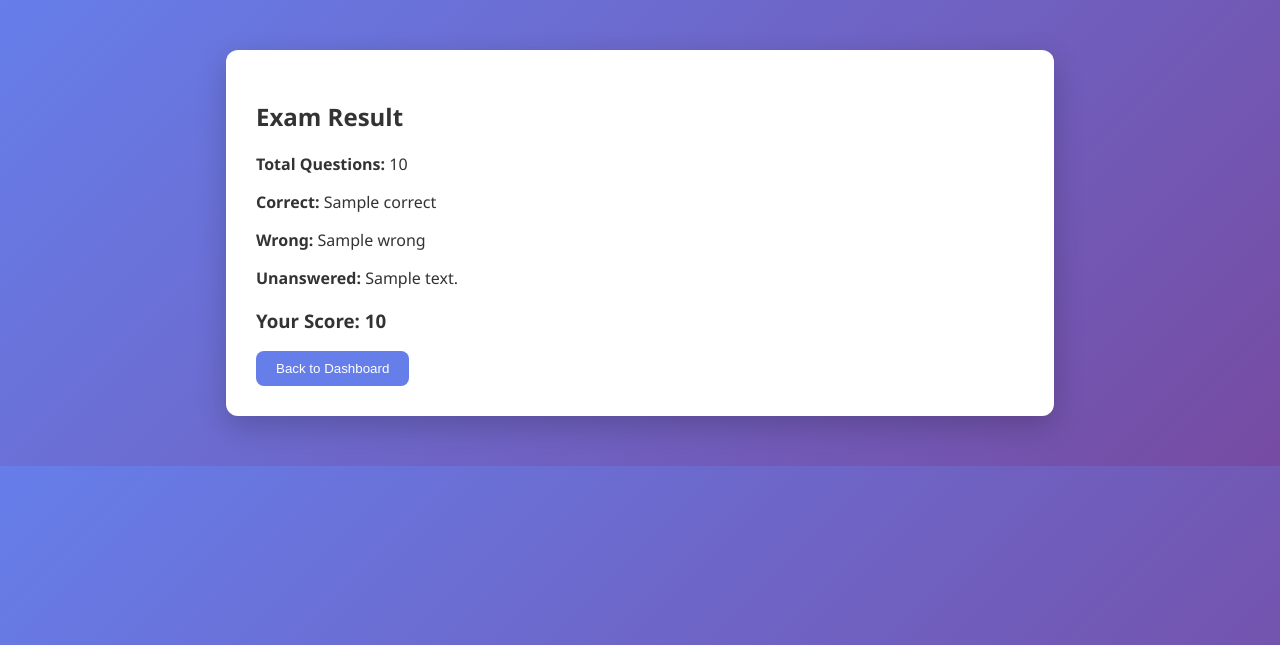
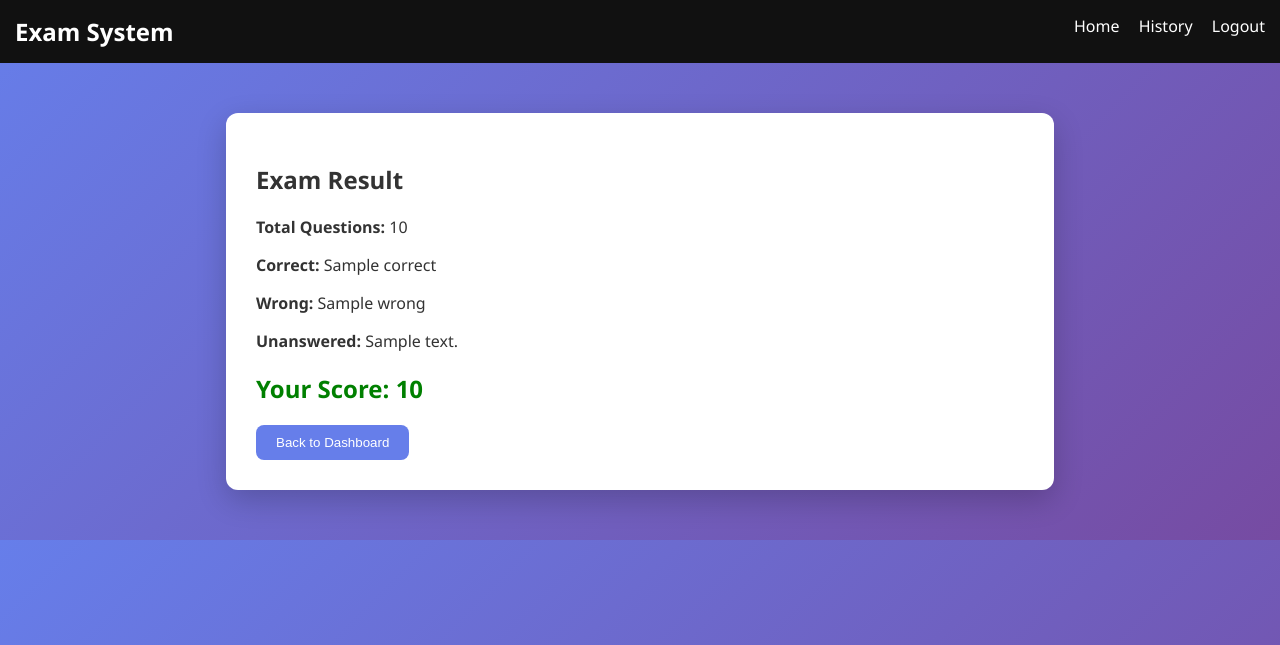
Before and after one commit to abhinavr645/exam-system, a Flask app: template templates/result.html in a window 1280 px wide. Shown: the top 645 px of the page. Run offline with Flask 3, Linux system fonts and the light colour scheme; the template is opened without the code that fills it: most values are stand-ins (such as "Sample title", 1, 10 or a date in 2020).

Commit message:
Update result.html

```diff
--- a/templates/result.html
+++ b/templates/result.html
@@ -5,6 +5,16 @@
     <link rel="stylesheet" href="/static/style.css">
 </head>
 <body>
+
+    <div class="navbar">
+    <h2>Exam System</h2>
+
+    <div>
+        <a href="/dashboard">Home</a>
+        <a href="/history">History</a>
+        <a href="/logout">Logout</a>
+    </div>
+</div>
 
 <div class="container">
 
@@ -15,8 +25,7 @@
 <p><b>Wrong:</b> {{ wrong }}</p>
 <p><b>Unanswered:</b> {{ unanswered }}</p>
 
-<h3>Your Score: {{ score }}</h3>
-
+<h2 style="color: green;">Your Score: {{ score }}</h2>
 <a href="/dashboard"><button>Back to Dashboard</button></a>
 
 </div>
```
